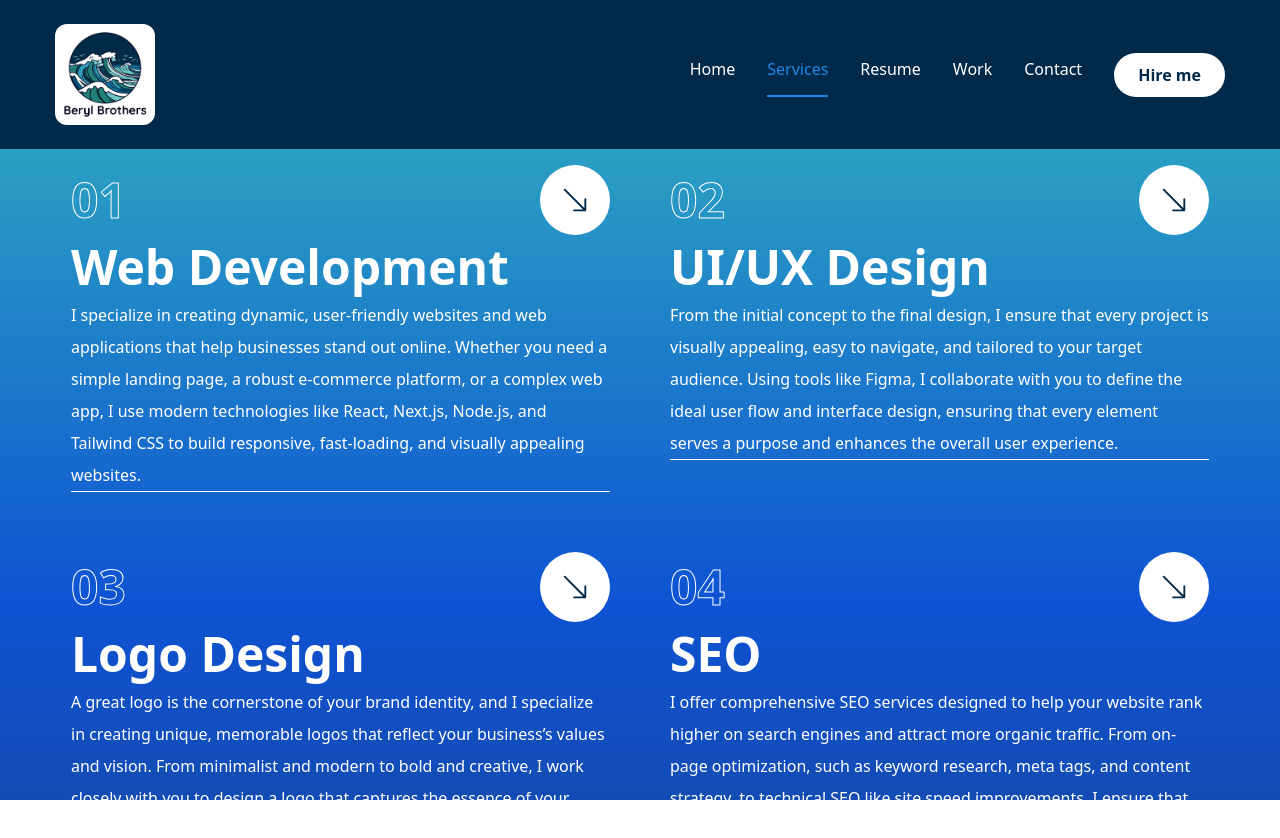
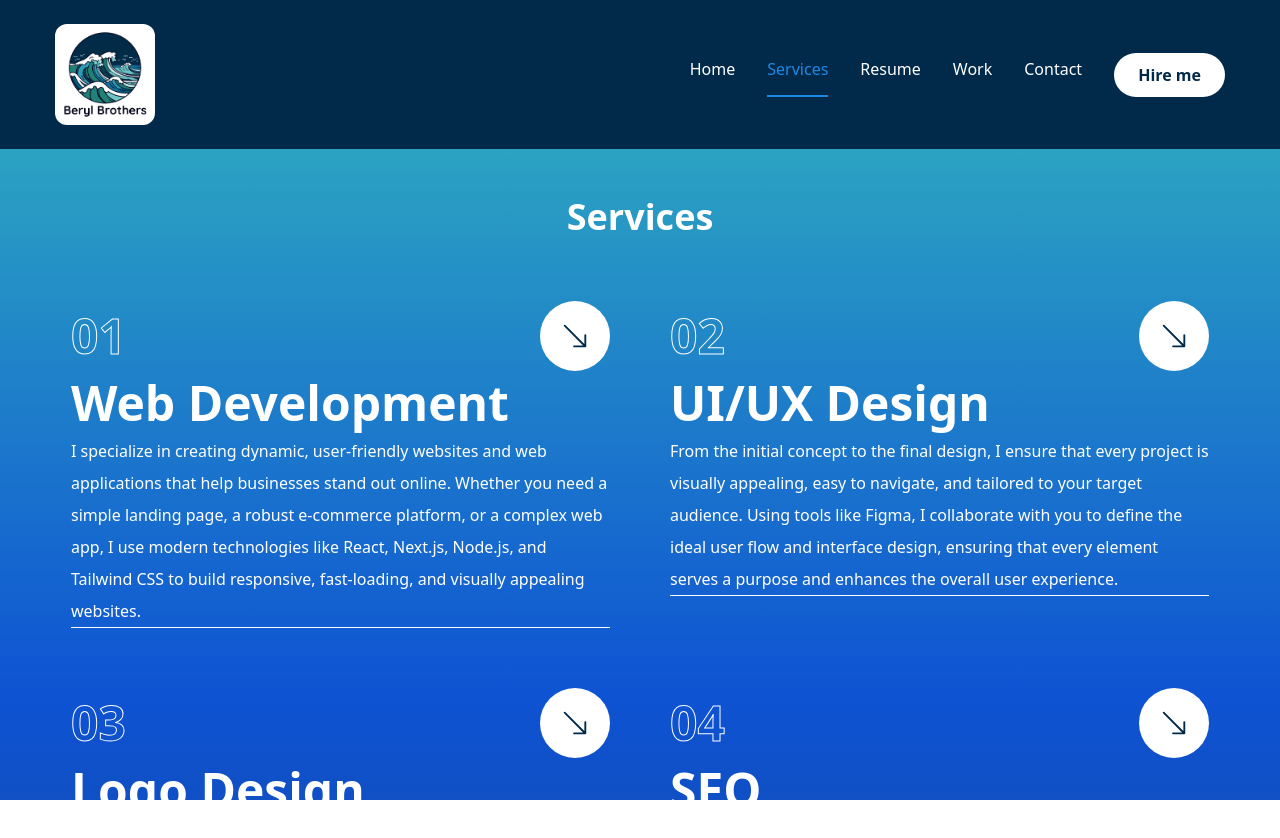
Before and after one commit to BerylBrothers/Paint-Website, a Next.js app: page /services in a window 1280 px wide. Shown: the top 838 px of the page. Built offline with nearby package versions, Linux system fonts and the light colour scheme.

Commit message:
Updated page titles

```diff
--- a/app/contact/page.jsx
+++ b/app/contact/page.jsx
@@ -2,6 +2,7 @@
 
 import React, { useState } from 'react'
 
+import PageTitle from '@/components/PageTitle';
 import { Button } from "../../components/ui/button";
 import { Input } from "../../components/ui/input";
 import { Textarea } from "../../components/ui/textarea";
@@ -305,9 +306,12 @@ console.log('Form data:', Object.fromEntries(formData));
 };
 
 return (
-  <motion.section initial={{ opacity: 0 }} animate={{ opacity: 1, transition: { delay: 2.4, duration: 0.4, ease: "easeIn" } }} className='py-6'>
+  <motion.section initial={{ opacity: 0 }} animate={{ opacity: 1, transition: { delay: 2.4, duration: 0.4, ease: "easeIn" } }} className='py-12'>
     <div className="container mx-auto">
+    <PageTitle title="Contact" />
+
       <div className='flex flex-col xl:flex-row gap-[30px]'>
+
         {/* form */}
         <div className='xl:-[54%] order-2 xl:order-none'>
           <form className="flex flex-col gap-6 p-10 bg-blue-600 rounded-xl" onSubmit={handleSubmit}>
--- a/app/resume/page.jsx
+++ b/app/resume/page.jsx
@@ -8,6 +8,8 @@ import {
 import {
 SiTailwindcss, SiNextdotjs
 } from "react-icons/si";
+
+import PageTitle from "@/components/PageTitle";
 
 //about data
 const about = {
@@ -147,9 +149,10 @@ import React from 'react'
 const resume = () => {
   return (
     <motion.div initial={{opacity: 0}} animate={{opacity: 1, transition:{delay: 2.4, duration:0.4, ease:"easeIn"},}}
-    className="min-h-[80vh] flex flex-col justify-center py-6 xl:py-0"
+    className="min-h-[80vh] flex flex-col justify-center py-12 xl:py-0"
     >
       <div className="container mx-auto xl:py-6">
+      <PageTitle title="Resume" />
         <Tabs defaultValue="experience" className="flex flex-col xl:flex-row gap-[60px]">
           <TabsList className="flex flex-col w-full max-w-[380px] mx-auto xl:mx-0 gap-6">
             <TabsTrigger value="experience">Experience</TabsTrigger>
--- a/app/services/page.jsx
+++ b/app/services/page.jsx
@@ -3,6 +3,7 @@
 import {BsArrowDownRight} from 'react-icons/bs'
 import Link from 'next/link'
 import {motion} from 'framer-motion'
+import PageTitle from '@/components/PageTitle';
 
 import React from 'react'
 
@@ -39,10 +40,9 @@ const services = [
 const Services = () => {
   return (
     <section className='min-h-[80vh] flex flex-col justify-center py-6 xl:py-0'>
-     <div className="container mx-auto">
-      <motion.div initial={{opacity: 0}} animate={{opacity: 1, transition:{delay: 2.4, duration:0.4, ease:"easeIn"},}}
-      className='grid grid-cols-1 md:grid-cols-2 gap-[60px] p-4'
-      >
+     <motion.div initial={{opacity: 0}} animate={{opacity: 1, transition:{delay: 2.4, duration:0.4, ease:"easeIn"},}} className="container mx-auto py-12">
+     <PageTitle title="Services" />
+      <div className='grid grid-cols-1 md:grid-cols-2 gap-[60px] p-4'>
         {services.map((service, index) =>{
           return <div key={index} className='flex-1 flex-col justify-center gap-6 group'>
             <div className='w-full flex justify-between items-center'>
@@ -57,8 +57,8 @@ const Services = () => {
             <div className='border-b border-white w-full'></div>
           </div>
         })}
-      </motion.div>
-     </div>
+      </div>
+     </motion.div>
       </section>
   )
 }
--- a/app/work/page.jsx
+++ b/app/work/page.jsx
@@ -15,7 +15,7 @@ import {
   SiTailwindcss, SiNextdotjs
   } from "react-icons/si";
 
-
+import PageTitle from '@/components/PageTitle';
 import {BsArrowUpRight, BsGithub} from 'react-icons/bs';
 
 import { Tooltip, TooltipContent, TooltipProvider, TooltipTrigger } from '../../components/ui/tooltip';
@@ -101,6 +101,8 @@ const work = () => {
   return (
     <motion.section initial={{opacity: 0}} animate={{opacity: 1, transition:{delay: 2.4, duration:0.4, ease:"easeIn"},}} className="min-h-[80vh] flex flex-col justify-center py-12 xl:px-0">
       <div className="container mx-auto">
+      <PageTitle title="Work" />
+
         <div className='flex flex-col xl:flex-row xl:gap-[30px]'>
           <div className="w-full xl:w-[50%] xl:h-[460px] flex flex-col xl:justify-between order-2 xl:order-none">
             <div className='flex flex-col gap-[30px] h-[50%]'>
--- /dev/null
+++ b/components/PageTitle.jsx
@@ -0,0 +1,10 @@
+import React from 'react'
+
+const PageTitle = ({ title }) => (
+    <div className="pb-12 flex justify-center items-center">
+      <h1 className="text-4xl font-extrabold text-white text-center">{title}</h1>
+    </div>
+  );
+
+
+export default PageTitle
--- a/components/Services.jsx
+++ b/components/Services.jsx
@@ -1,5 +1,6 @@
 import React from 'react'
 import {FaCode, FaPencilAlt, FaPencilRuler, FaSearch, FaMobileAlt, FaCogs } from 'react-icons/fa'
+import PageTitle from './PageTitle'
 
 
 const services = [
--- a/components/Work.jsx
+++ b/components/Work.jsx
@@ -69,6 +69,7 @@ const Work = () => {
     return (
         <section className='h-full bg-white text-black'>
           <div className="container mx-auto h-full">
+
             <div className='py-12'>
               <h2 className='pt-6 pb-20 text-center'>Recent Projects</h2>
               <div className='grid grid-cols-1 md:grid-cols-3 gap-6'>
```
